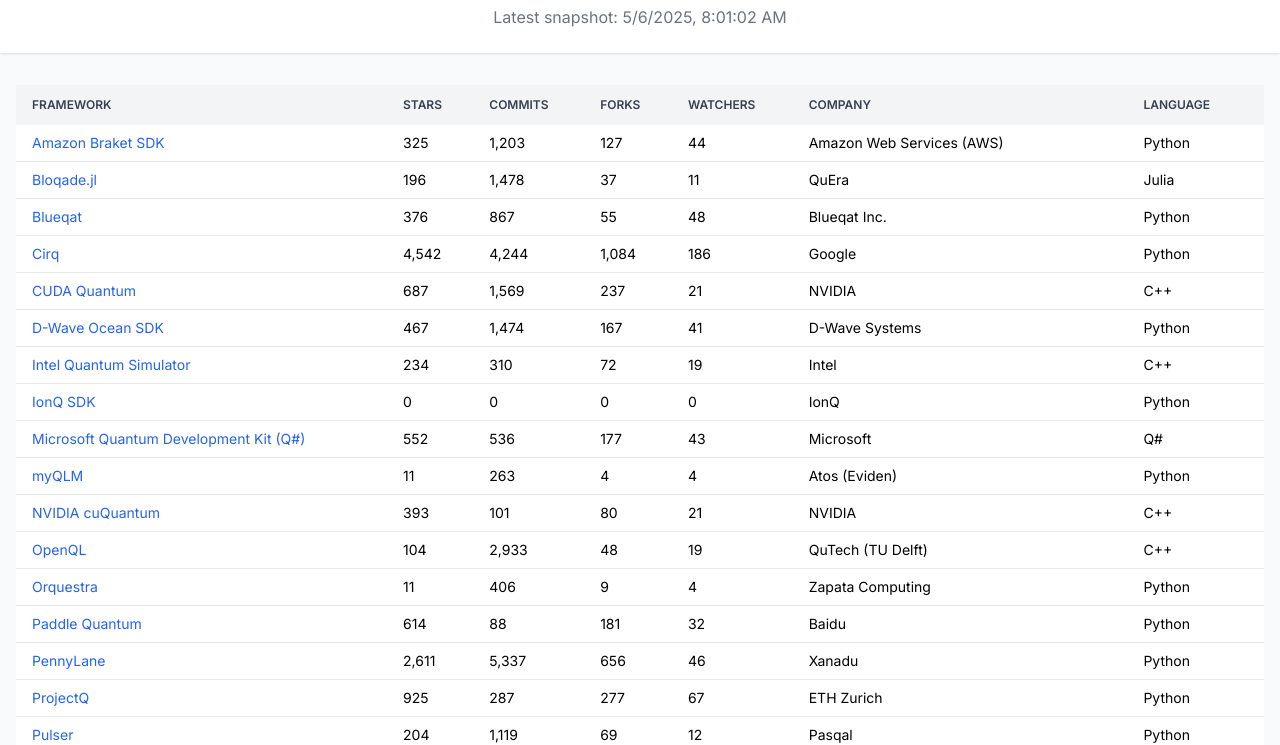
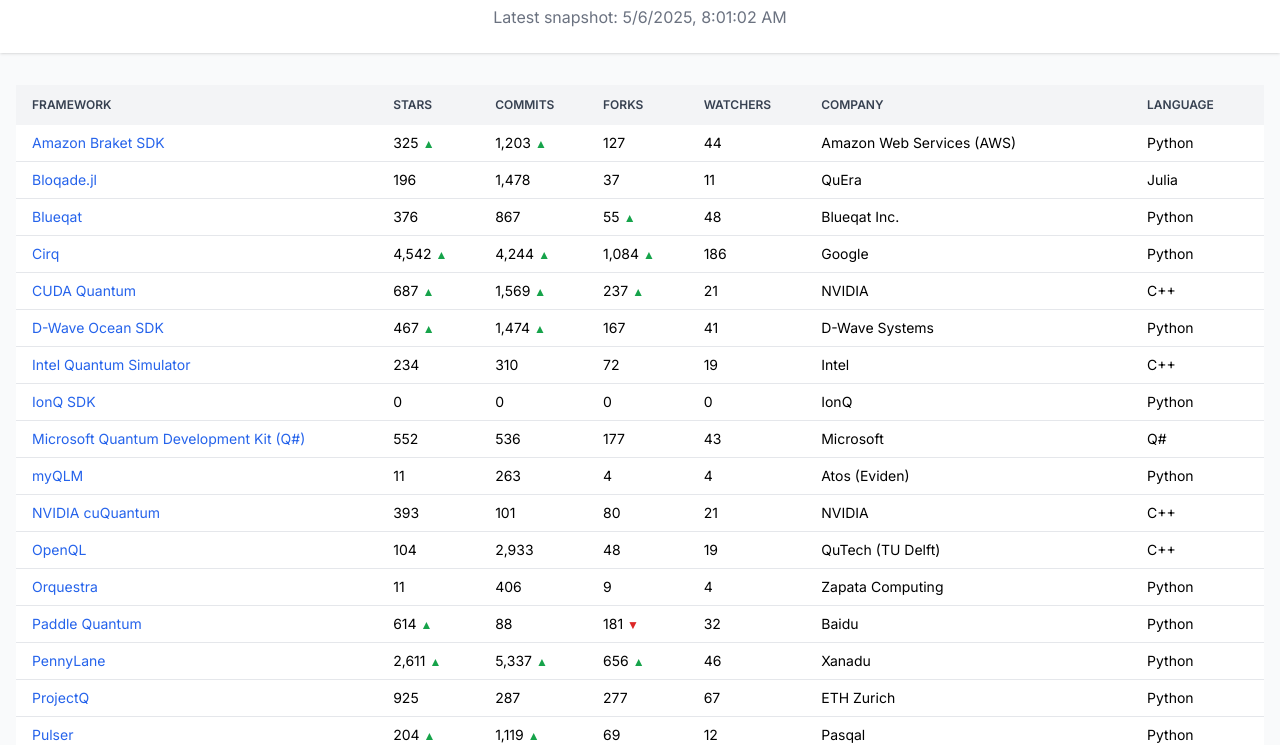
Before and after one commit to splch/quantum-framework-popularity, a plain HTML site: page docs/index.html in a window 1280 px wide. Shown: the part 63-808 px from the top of the page. Drawn offline with nearby package versions, Linux system fonts and the light colour scheme.

Commit message:
feat: add 3-month baseline comparison and arrow indicators for metrics

```diff
--- a/docs/index.html
+++ b/docs/index.html
@@ -19,6 +19,7 @@
       }
     </style>
   </head>
+
   <body class="bg-gray-50 min-h-screen flex flex-col">
     <!-- Header -->
     <header class="bg-white shadow p-6 mb-8">
@@ -99,7 +100,30 @@
           "generated"
         ).textContent = `Latest snapshot: ${dates.at(-1).toLocaleString()}`;
 
+        /* compute 3‑month baseline per repo */
+        const MS_3M = 91 * 24 * 60 * 60 * 1000;
+        const cutoffTime = dates.at(-1) - MS_3M;
+        const baseline = {}; // repo -> snapshot object
+
+        for (let i = 0; i < history.length; i++) {
+          if (dates[i] < cutoffTime) continue;
+          for (const fw of history[i].frameworks) {
+            if (!baseline[fw.repo]) baseline[fw.repo] = fw;
+          }
+        }
+
+        /* populate table */
         const tbody = document.getElementById("rows");
+        function arrow(repo, field) {
+          const base = baseline[repo];
+          if (!base) return "";
+          const diff = latest[repo][field] - base[field];
+          if (diff > 0)
+            return '<span class="ml-1 text-green-600 text-xs">▲</span>';
+          if (diff < 0)
+            return '<span class="ml-1 text-red-600 text-xs">▼</span>';
+          return "";
+        }
 
         /* populate rows */
         for (const fw of Object.values(latest)) {
@@ -113,22 +137,34 @@
           }</a></td>
             <td class="px-4 py-2 metric" data-repo="${
               fw.repo
-            }" data-field="stars">${fw.stars.toLocaleString()}</td>
+            }" data-field="stars">${fw.stars.toLocaleString()}${arrow(
+            fw.repo,
+            "stars"
+          )}</td>
             <td class="px-4 py-2 metric" data-repo="${
               fw.repo
-            }" data-field="commits">${fw.commits.toLocaleString()}</td>
+            }" data-field="commits">${fw.commits.toLocaleString()}${arrow(
+            fw.repo,
+            "commits"
+          )}</td>
             <td class="px-4 py-2 metric" data-repo="${
               fw.repo
-            }" data-field="forks">${fw.forks.toLocaleString()}</td>
+            }" data-field="forks">${fw.forks.toLocaleString()}${arrow(
+            fw.repo,
+            "forks"
+          )}</td>
             <td class="px-4 py-2 metric" data-repo="${
               fw.repo
-            }" data-field="watchers">${fw.watchers.toLocaleString()}</td>
+            }" data-field="watchers">${fw.watchers.toLocaleString()}${arrow(
+            fw.repo,
+            "watchers"
+          )}</td>
             <td class="px-4 py-2">${fw.company || ""}</td>
             <td class="px-4 py-2">${fw.language || ""}</td>`;
           tbody.appendChild(tr);
         }
 
-        /* helper: numeric‑aware value extraction for sorting */
+        /* column sort (numeric aware) */
         function sortValue(td) {
           const n = td.textContent.replace(/[^0-9.-]/g, "");
           return n && !isNaN(+n) ? +n : td.textContent.toLowerCase();
@@ -164,10 +200,7 @@
             return f ? f[field] : null;
           });
           const start = values.findIndex((v) => v !== null && v !== undefined);
-          return {
-            labels: dates.slice(start),
-            data: values.slice(start),
-          };
+          return { labels: dates.slice(start), data: values.slice(start) };
         }
 
         /* click‑to‑chart */
```
